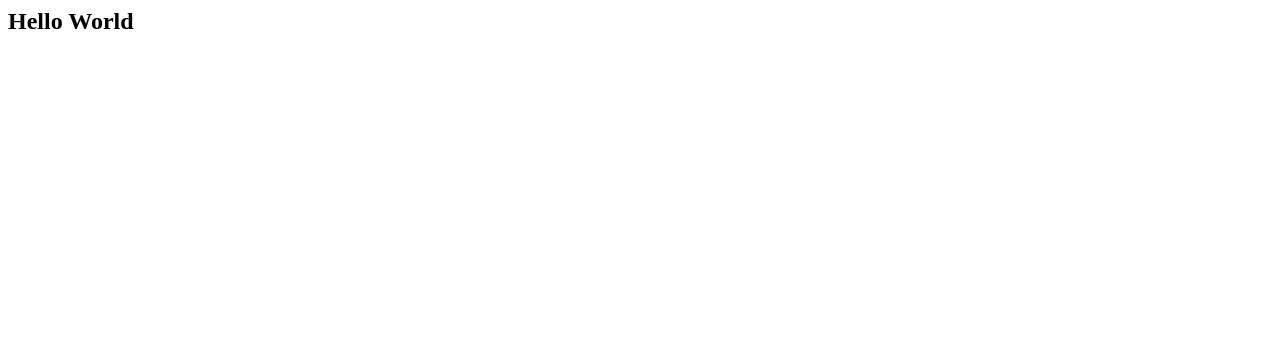
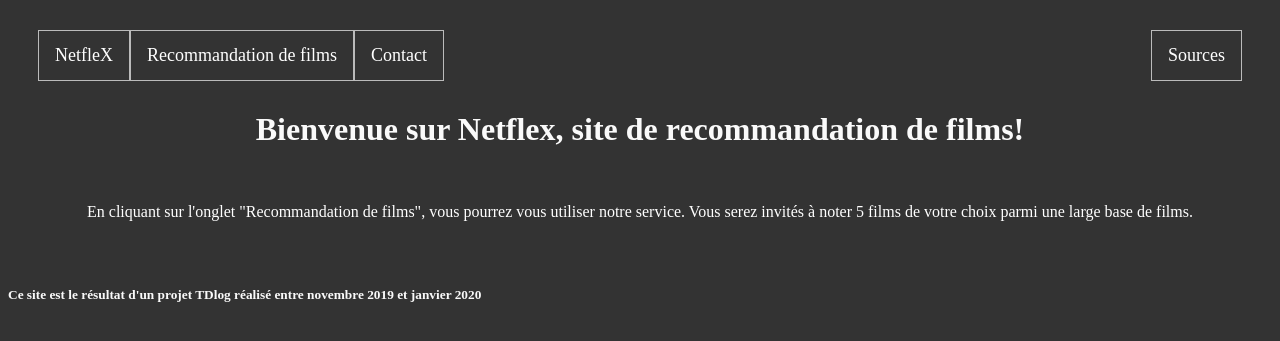
Before and after one commit to RomainBertrand/NetfleX, a Django app: page /NetfleX/ in a window 1280 px wide. Before the commit the part shown is almost empty. Shown: the top 341 px of the page. Run offline with Django 3.2, Linux system fonts and the light colour scheme.

Commit message:
Navigation entre les différentes pages

```diff
--- a/interface_recommandation/NetfleX/templates/NetfleX/page_accueil.html
+++ b/interface_recommandation/NetfleX/templates/NetfleX/page_accueil.html
@@ -2,10 +2,11 @@
 
 {% block content %}
 
-<h1>Bienvenue sur Netflex, site de recommandation de films!</h1>
+<h1>Bienvenue sur Netflex, site de recommandation de films!</h1> <br>
 
-<p>En cliquant sur l'onglet "Recommendation de films", vous pourrez vous utiliser notre service.
-    Vous serez invités à noter 5 films de votre choix parmi une large base de films.</p>
+
+<p>En cliquant sur l'onglet "Recommandation de films", vous pourrez vous utiliser notre service.
+    Vous serez invités à noter 5 films de votre choix parmi une large base de films.</p> <br> <br>
 
 <h3 class="explication">Ce site est le résultat d'un projet TDlog réalisé entre novembre 2019 et janvier 2020</h3>
 
--- a/interface_recommandation/NetfleX/templates/NetfleX/page_source.html
+++ b/interface_recommandation/NetfleX/templates/NetfleX/page_source.html
@@ -2,6 +2,10 @@
 
 {% block content %}
 
+<br>
+<br>
+<br>
+<br>
 <p>La base de données utilisée est mise à disposition par le département Computer Science and Engineering
     de l'université du Minnesota et est basée sur des données reccueillies sur le site Movielens.</p>
 
--- a/interface_recommandation/NetfleX/templates/NetfleX/website_template.html
+++ b/interface_recommandation/NetfleX/templates/NetfleX/website_template.html
@@ -34,8 +34,8 @@ p {
 	<ul>
 		<li><a href="/NetfleX/">NetfleX</a></li>
 		<li><a href="/NetfleX/block_avis/">Recommandation de films</a></li>
-		<li><a href="#contact">Contact</a></li>
-		<li style="float:right" > <a href="#sources">Sources</a></li>
+		<li><a href="/NetfleX/page_contact/">Contact</a></li>
+		<li style="float:right" > <a href="/NetfleX/page_sources/">Sources</a></li>
     </ul>
 	{% block content %}
 	{% endblock %}
--- a/interface_recommandation/NetfleX/urls.py
+++ b/interface_recommandation/NetfleX/urls.py
@@ -5,4 +5,6 @@ urlpatterns = [
     path('', views.home, name = "accueil"),
     path('block_avis/', views.manage_notations, name = "Première page"),
     path('page_finale/', views.page_finale, name = "Page finale"),
+    path('page_contact/', views.contact, name = "Page Contact"),
+    path('page_sources/', views.sources, name = "Page Source"),
 ]
--- a/interface_recommandation/NetfleX/views.py
+++ b/interface_recommandation/NetfleX/views.py
@@ -38,7 +38,7 @@ def manage_notations(request):
 
 def home(request):
     """ Page d'accueil """
-    return HttpResponse("<h2>Hello World</h2>")
+    return render(request, "NetfleX/page_accueil.html", locals())
 
 
 def page_finale(request):
@@ -73,3 +73,13 @@ def page_finale(request):
             titre_recommande = curseur.fetchall()[0][0]
             return render(request, "NetfleX/page_finale.html", locals())
     return render(request, "NetfleX/block_avis.html", locals())
+
+
+def contact(request):
+    """ Page Contact """
+    return render(request, "NetfleX/page_contact.html", locals())
+
+
+def sources(request):
+    """ Page Sources """
+    return render(request, "NetfleX/page_source.html", locals())
```
